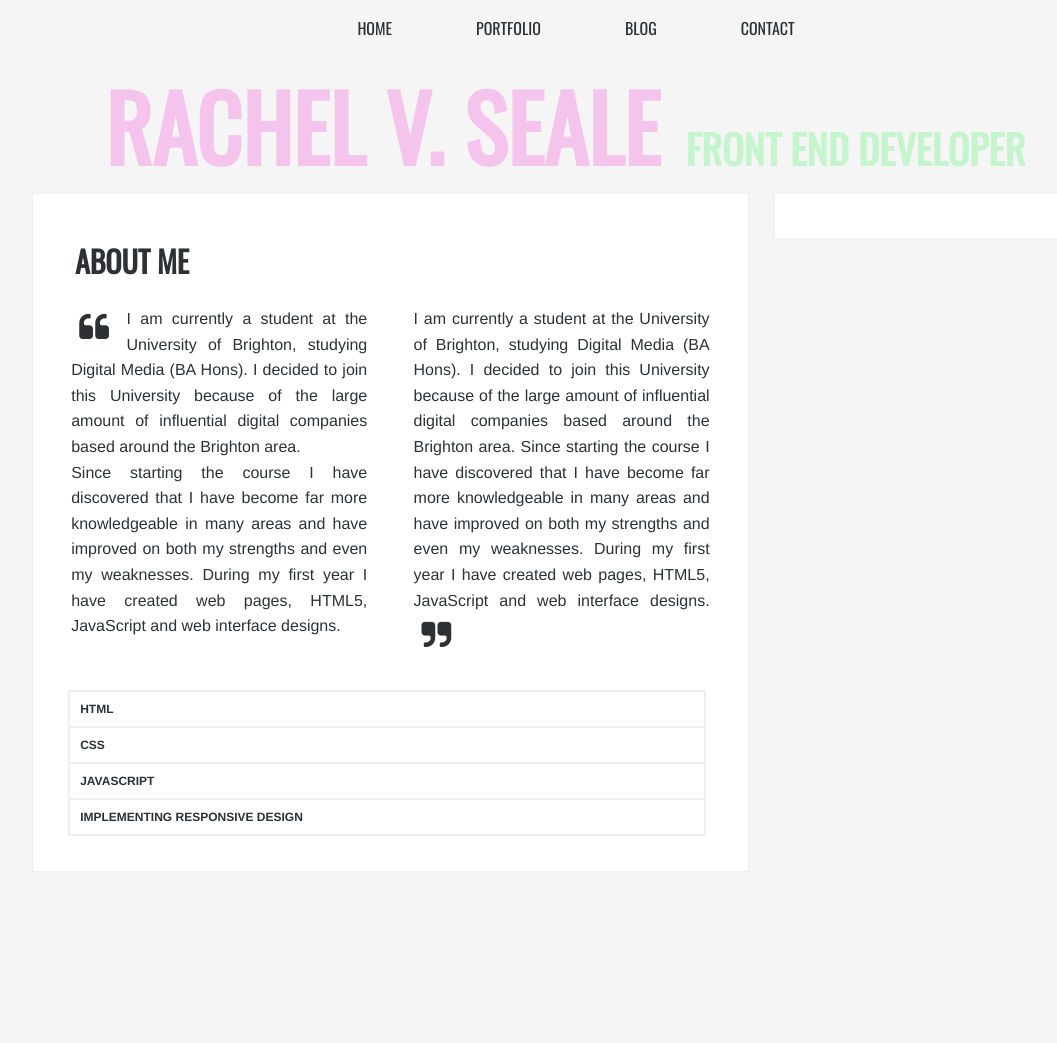
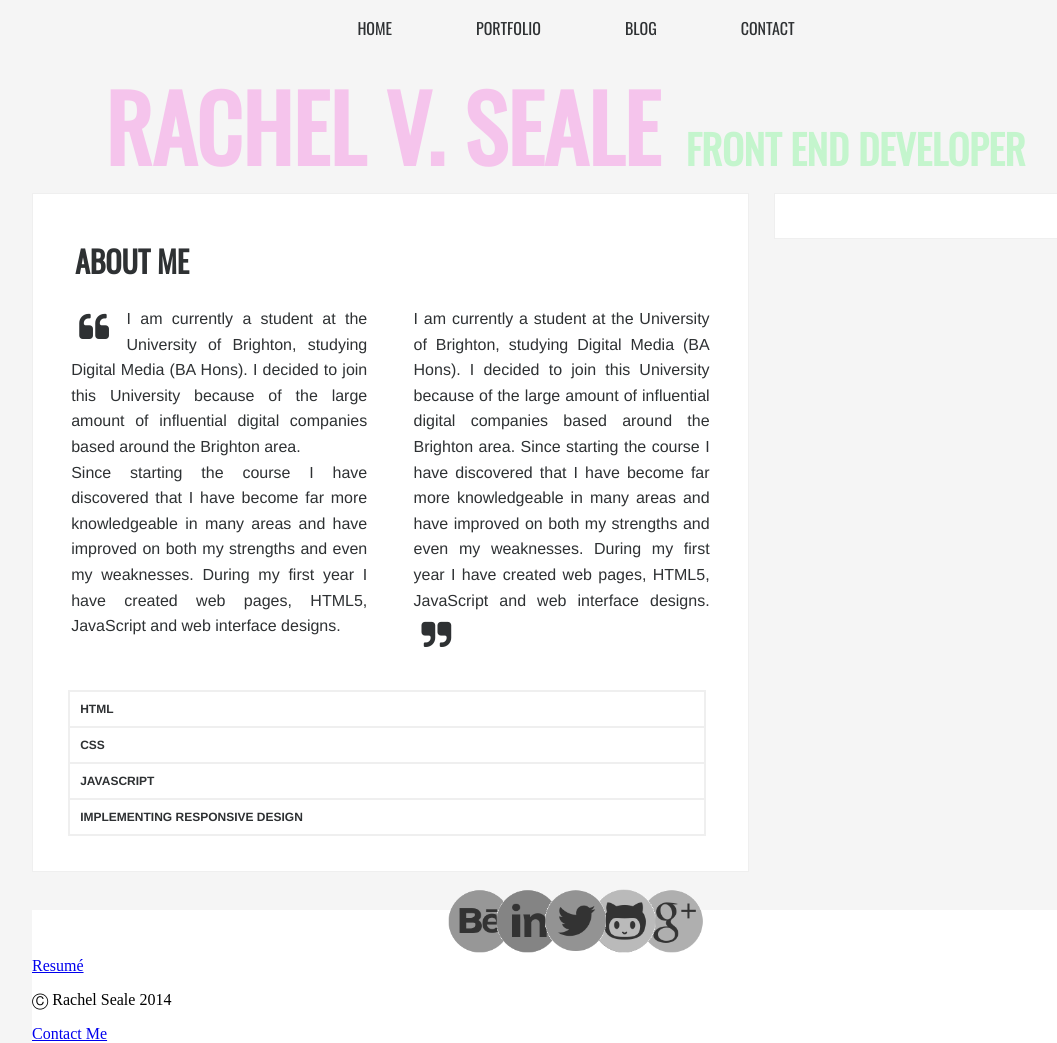
Before and after one commit to RachelSeale/rsealePortfolio, a Jekyll site: the page built from index.html, in a window 1280 px wide. Shown: the whole page, without its empty margins (64-1121 px from the left). Built offline with Jekyll 4.4.1, drawn with Linux system fonts in a browser that asks for light colours; nearby versions of some CDN libraries; Markdown is read by kramdown in place of the engine named in the settings; before the commit the page ends 900 px from its top, so only the background shows below that.

Commit message:
Started creating a footer

```diff
--- a/_layouts/default.html
+++ b/_layouts/default.html
@@ -39,6 +39,32 @@
           {{ content }}
           </div>
     </section>
+
+    <footer>
+      <ul class="social-icons">
+        <li><img class="behance-icon" src="../images/behance.png"></a></li>
+        <li><img class="linkedin-icon"  src="../images/linkedin.png"></li>
+        <li><img class="twitter-icon" src="../images/twitter.png"></li>
+        <li><img class="github-icon" src="../images/Github.png"></li>
+        <li><img class="google-icon" src="../images/google.png"></li>
+      </ul>
+
+  <section class="bottom-footer">
+    <div class="cv-link">
+      <a href="../RachelSealeCV.pdf">Resumé</a>
+    </div>
+
+    <div class="copyright">
+      <p> Ⓒ Rachel Seale 2014 </p>
+    </div>
+
+    <div class="email-link">
+      <a href="mailto:rvseale@sky.com">Contact Me</a>
+    </div>
+  </section>
+
+    </footer>
+
         <script src="http://code.jquery.com/jquery-latest.min.js" type="text/javascript"></script>
         <script src="/js/nav.js" type="text/javascript"></script>
         <script src="/js/colors.js" type="text/javascript"></script>
--- a/css/index.css
+++ b/css/index.css
@@ -125,7 +125,7 @@ nav {
 .portfolio-work:hover .image-overlay {
   opacity: 0; }
 
-img {
+.portfolio-work img {
   width: 100%; }
 
 .portfolio-content {
@@ -411,22 +411,66 @@ p .fa-border {
 .youtube-vid {
   text-align: center; }
 
-.footer {
-  font-size: 80%;
-  color: #666;
-  border-top: 4px solid #eee;
-  margin-top: 2em; }
-  .footer .contact {
+.social-icons {
+  margin-top: -2%;
+  text-align: center; }
+
+.social-icons li {
+  display: inline-block;
+  width: 64px;
+  height: 64px;
+  margin: 0 -10px; }
+
+.twitter-icon {
+  z-index: 3;
+  position: relative; }
+
+.github-icon, .linkedin-icon {
+  z-index: 2;
+  position: relative; }
+
+footer {
+  *zoom: 1;
+  max-width: 68em;
+  margin-left: auto;
+  margin-right: auto;
+  background-color: white;
+  margin-top: 3%; }
+  footer:before, footer:after {
+    content: " ";
+    display: table; }
+  footer:after {
+    clear: both; }
+  footer .social-links {
+    display: block;
     float: left;
-    margin-right: 3em; }
-    .footer .contact a {
-      color: #8085C1; }
-  .footer .rss {
-    margin-top: 1.1em;
-    margin-right: -.2em;
-    float: right; }
-    .footer .rss img {
-      border: 0; }
+    margin-right: 2.35765%;
+    width: 100%; }
+    footer .social-links:last-child {
+      margin-right: 0; }
+  footer .bottom-footer {
+    display: block;
+    float: left;
+    margin-right: 2.35765%;
+    width: 31.76157%; }
+    footer .bottom-footer:last-child {
+      margin-right: 0; }
+
+.social-icons img {
+  max-width: 100%;
+  -webkit-transition: 0.30s;
+  -webkit-filter: grayscale(1);
+  -moz-filter: grayscale(1);
+  -o-filter: grayscale(1);
+  -ms-filter: grayscale(1);
+  filter: grayscale(1); }
+
+.social-icons img:hover {
+  -webkit-filter: grayscale(0);
+  -moz-filter: grayscale(0);
+  -o-filter: grayscale(0);
+  -ms-filter: grayscale(0);
+  filter: grayscale(0); }
 
 .contact-details, .twitter {
   padding: 2%;
--- a/css/portfolio.scss
+++ b/css/portfolio.scss
@@ -22,7 +22,7 @@
   }
 }
 
-img {
+.portfolio-work img {
   width: 100%;
 }
 
@@ -67,7 +67,7 @@ img {
          .image-overlay h2 {
             font-size: 25px;
             line-height: 30px;
+        }
       }
+    }
   }
-}
-}
```
Also changed, not shown: css/footer.scss (+54 -20 lines), css/index.scss (line endings or trailing spaces), images/Github.png (added), images/behance.png (added), images/blogger.png (added), images/google+.png (added), images/google.png (added), images/linkedin.png (added), images/pinterest.png (added), images/twitter.png (added), images/youtube.png (added), 1 other file.
